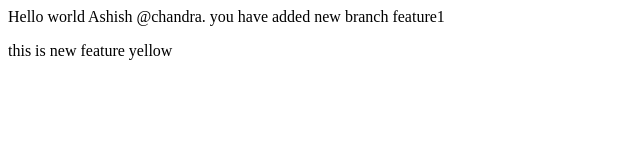
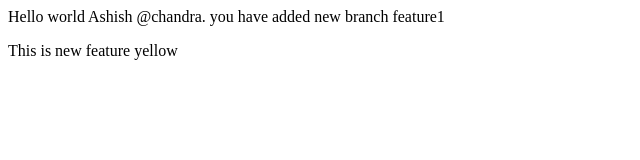
Before and after one commit to chandra-devops-4944/LocalRepo, a plain HTML site: page index.html in a window 1280 px wide. Shown: the full height of the page, 0-640 px from the left. Drawn offline with Linux system fonts and the light colour scheme.

Commit message:
new feature yellow1

```diff
--- a/index.html
+++ b/index.html
@@ -1,2 +1,2 @@
 <p>Hello world Ashish @chandra. you have added new branch feature1</p>
-<p>this is new feature yellow</p>
+<p>This is new feature yellow</p>
```
